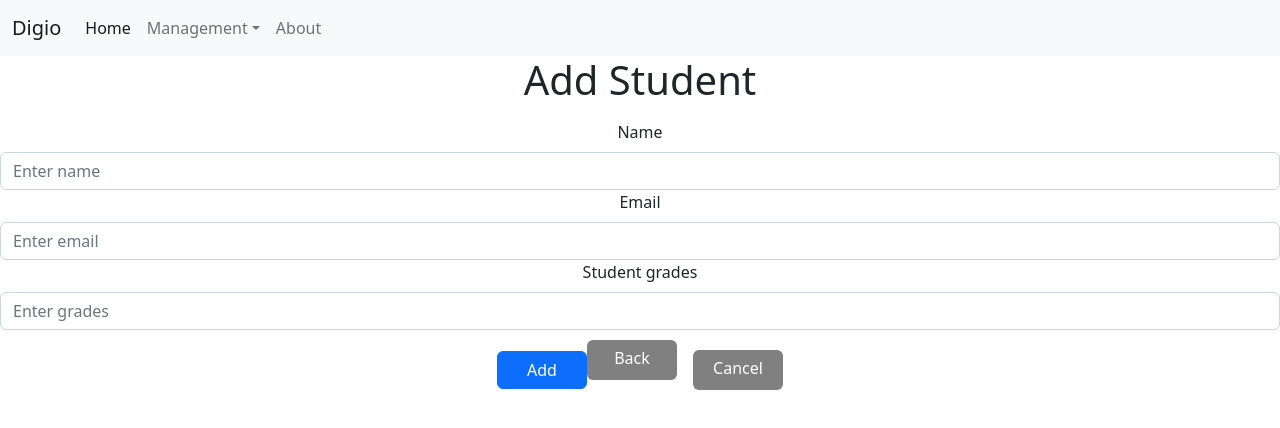
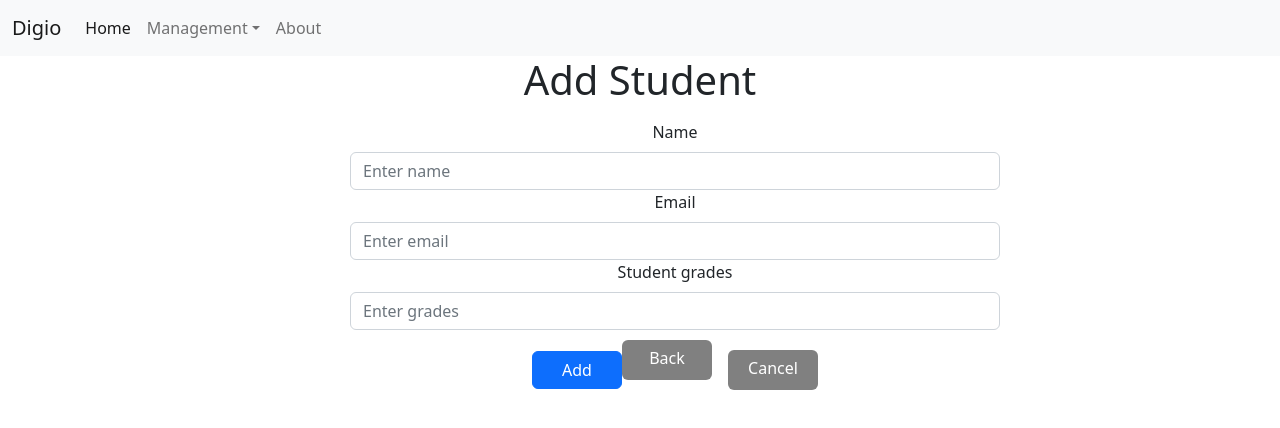
Before and after one commit to alvo254/Digio, a React (Create React App) app: page /Add in a window 1280 px wide. Shown: the top 428 px of the page. Built offline with nearby package versions, Linux system fonts and the light colour scheme.

Commit message:
interface update

```diff
--- a/src/components/Add/Add.css
+++ b/src/components/Add/Add.css
@@ -0,0 +1,4 @@
+.editTm{
+    width: 650px;
+    margin-left:350px ;
+}
--- a/src/components/Add/Add.jsx
+++ b/src/components/Add/Add.jsx
@@ -18,31 +18,26 @@ const Add = () => {
   const handleChange = (e) =>{
     const {name, value} = e.target
     setData({...data, [name]:value})
-
   }
 
 
   const submit = (event) =>{
     event.preventDefault()
-    console.log(data)
+    // console.log(data)
     axios.post("http://localhost:9292/student",{
       name: data.name,
       email: data.email,
       grades: data.grades
     })
+    // setData({
+    //   name: "",
+    //   email:"",
+    //   grades:""
+    // })
 
      .then((recv) => {console.log(recv)})
      .then(err => console.log(err))
-    //  setData({
-    //   name: "",
-    //   email:"",
-    //   speciality:""
-    // })
-
   }
-
-
-
 
   return (
     <div>
@@ -64,11 +59,12 @@ const Add = () => {
   </div>
 
   <button type="submit" onClick={submit} class="btn btn-primary" style={{width:"90px", marginTop:"20px"}}>Add</button>
+
   <Link class="btn btn-primary mr-2" to="/Students" style={{background:"gray", border:"none", width:"90px", height:"40px"}}>
                     Back
                   </Link>
 
-  <Link class="btn btn-primary mr-2" to="/Tm" style={{background:"gray", border:"none", width:"90px", height:"40px", marginTop:"20px", marginLeft:"1rem"}}>
+  <Link class="btn btn-primary mr-2" to="/Students" style={{background:"gray", border:"none", width:"90px", height:"40px", marginTop:"20px", marginLeft:"1rem"}}>
                     Cancel
                   </Link>
 </form>
--- a/src/components/Addstudent/Addstudent.jsx
+++ b/src/components/Addstudent/Addstudent.jsx
@@ -2,7 +2,7 @@ import axios from 'axios'
 import { Link } from 'react-router-dom'
 
 import React, { useEffect, useState } from 'react'
-import Edit from '../Edit/Edit'
+// import Edit from '../Edit/Edit'
 
 
 const Addstudent= () => {
@@ -26,6 +26,7 @@ const Addstudent= () => {
 
     const remover = (id) =>{
       axios.delete(`http://localhost:9292/student/${id}`)
+      alert("Deleted please refresh")
     }
 
 
```
